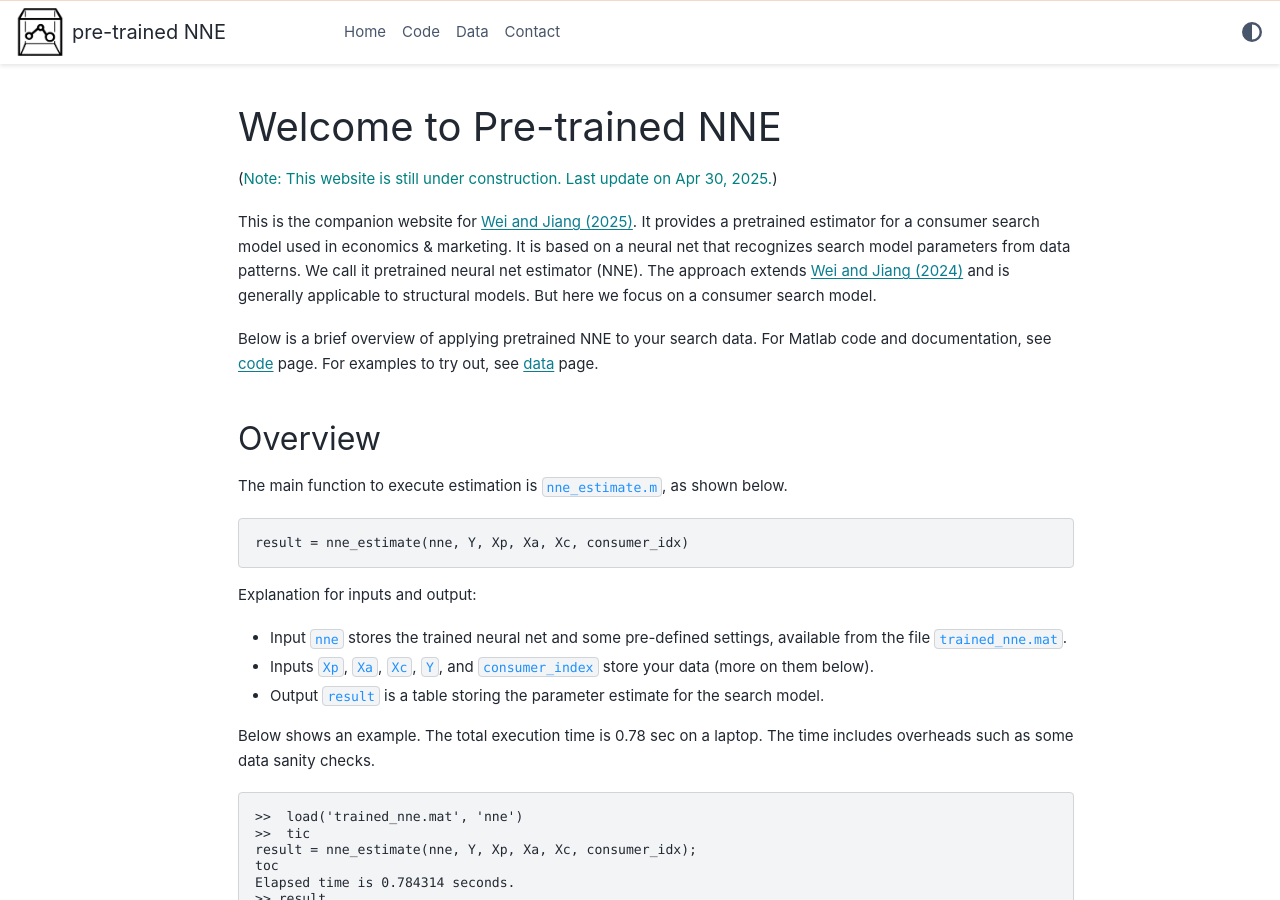
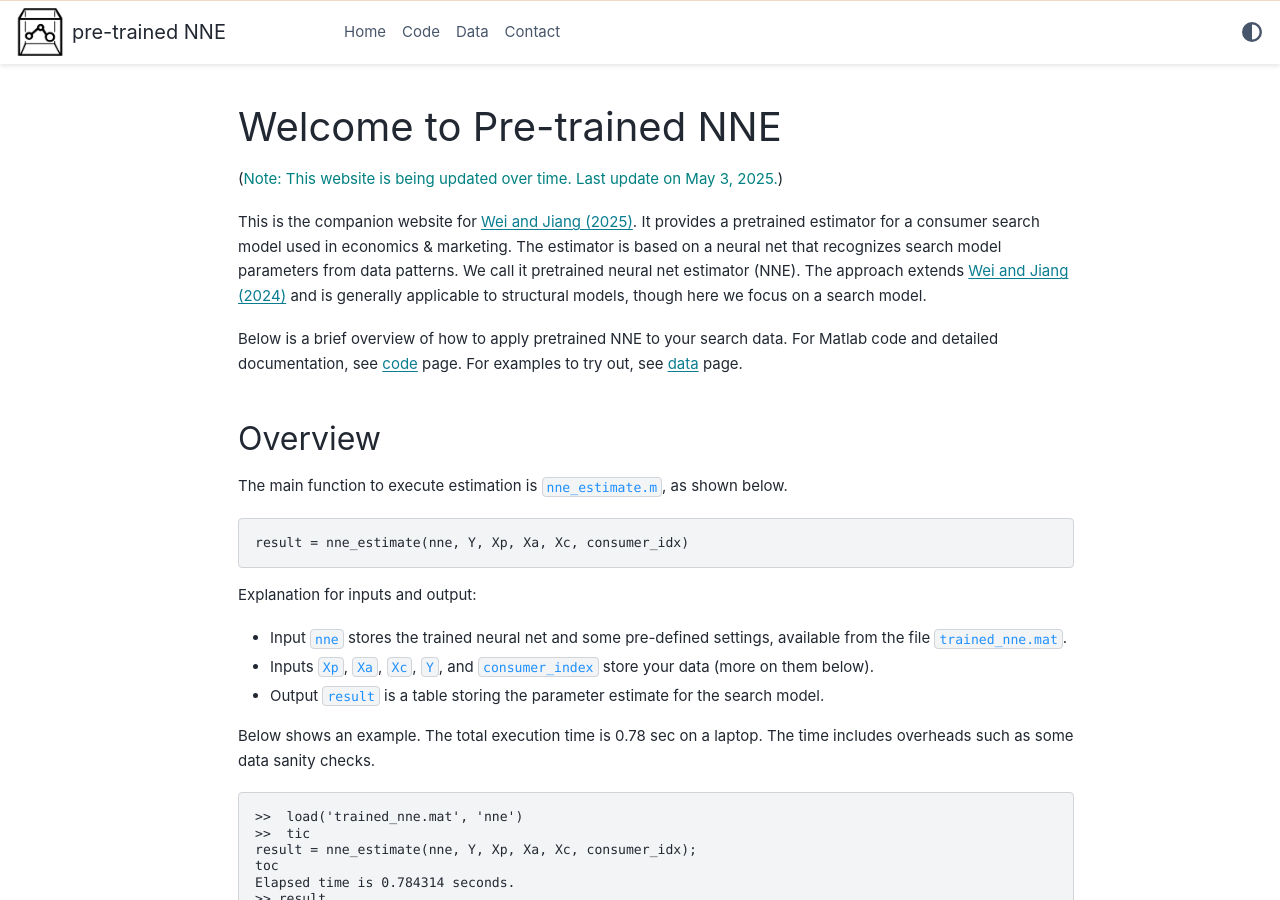
Before and after one commit to pnnehome/pnnehome.github.io, a Sphinx documentation site: the page built from docs/source/index.rst, in a window 1280 px wide and 900 px high. Built offline with Sphinx 7.4.7 and the PyData theme 0.15.4, drawn with Linux system fonts in a browser that asks for light colours.

Commit message:
a few more minor updates on 05032025

```diff
--- a/docs/source/index.rst
+++ b/docs/source/index.rst
@@ -21,11 +21,11 @@ Welcome to Pre-trained NNE
 
 .. role:: note-text
 
-(:note-text:`Note\: This website is still under construction. Last update on Apr 30, 2025.`)
+(:note-text:`Note\: This website is being updated over time. Last update on May 3, 2025.`)
 
-This is the companion website for :ref:`Wei and Jiang (2025) <papers_home>`. It provides a pretrained estimator for a consumer search model used in economics & marketing. It is based on a neural net that recognizes search model parameters from data patterns. We call it pretrained neural net estimator (NNE). The approach extends :ref:`Wei and Jiang (2024) <papers_home>` and is generally applicable to structural models. But here we focus on a consumer search model.
+This is the companion website for :ref:`Wei and Jiang (2025) <papers_home>`. It provides a pretrained estimator for a consumer search model used in economics & marketing. The estimator is based on a neural net that recognizes search model parameters from data patterns. We call it pretrained neural net estimator (NNE). The approach extends :ref:`Wei and Jiang (2024) <papers_home>` and is generally applicable to structural models, though here we focus on a search model.
 
-Below is a brief overview of applying pretrained NNE to your search data. For Matlab code and documentation, see :ref:`code <code>` page. For examples to try out, see :ref:`data <data>` page.
+Below is a brief overview of how to apply pretrained NNE to your search data. For Matlab code and detailed documentation, see :ref:`code <code>` page. For examples to try out, see :ref:`data <data>` page.
 
 Overview
 ------------------
```
